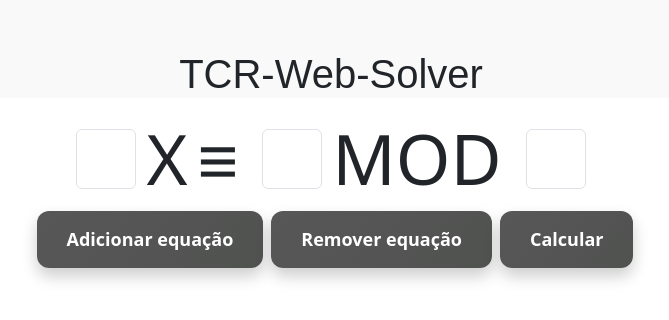
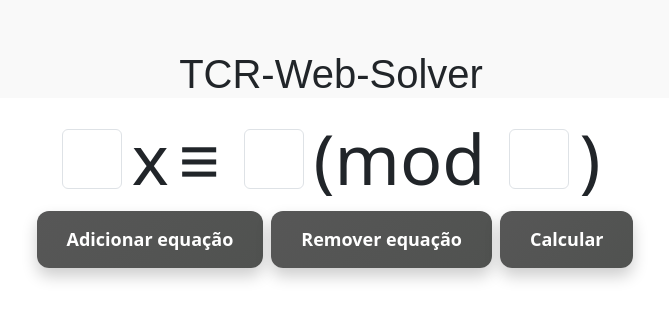
Before and after one commit to NicholasCartaxo/TCR-Web-Solver, a Flask app: page / in a window 1280 px wide. Shown: the top 320 px of the page, without its empty margins (309-978 px from the left). Run offline with Flask 3, Linux system fonts and the light colour scheme.

Commit message:
changed congruency text

```diff
--- a/api/templates/index.html
+++ b/api/templates/index.html
@@ -16,12 +16,13 @@
                 <div class="row">
                     <div class="d-flex align-items-center">
                         <input type="text" name="valor1[]" class="form-control p-1 text-center" style="width: 60px; height: 60px;">
-                        <span style="font-size: 70px; margin-left: 10px;">X</span>
+                        <span style="font-size: 70px; margin-left: 10px;">x</span>
                         <span style="font-size: 70px; margin-left: 10px;">≡</span>
 
                         <input type="text" name="valor2[]" class="form-control p-1 text-center ms-4" style="width: 60px; height: 60px;">
-                        <span style="font-size: 70px; margin-left: 10px;">MOD</span>
+                        <span style="font-size: 70px; margin-left: 10px;">(mod</span>
                         <input type="text" name="modulo[]" class="form-control p-1 text-center ms-4" style="width: 60px; height: 60px;">
+                        <span style="font-size: 70px; margin-left: 10px;">)</span>
                     </div>
                 </div>
             </div>
--- a/calculator.py
+++ b/calculator.py
@@ -74,7 +74,3 @@ def solveTCR(equations):
 
     x %= mTotal
     return mTotal,x,ret
-
-
-
-print(solveTCR([[1,1,3],[1,2,4],[1,3,5]]))
```
